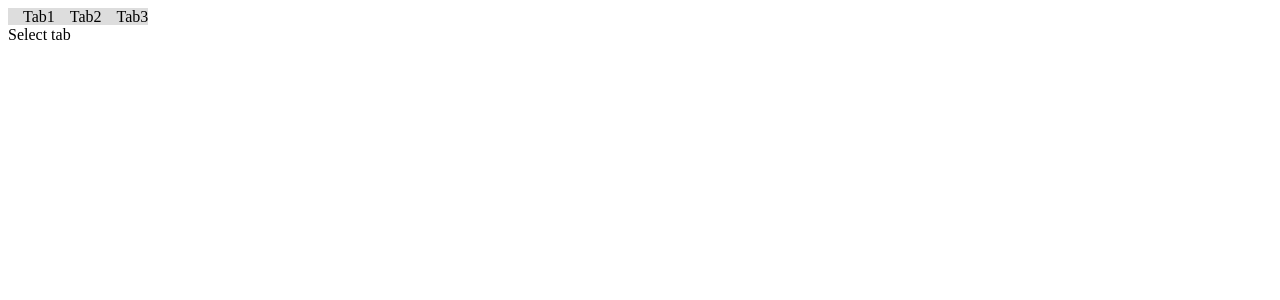
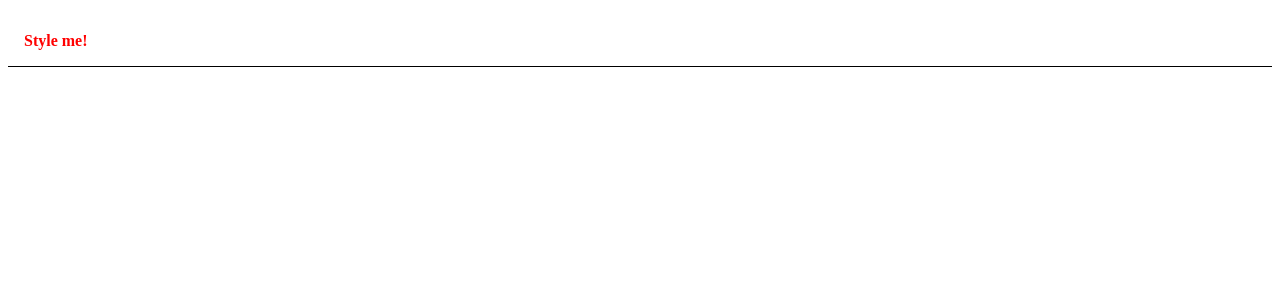
Before and after one commit to lukaszsiembida/angular, an Angular app: page / in a window 1280 px wide. Shown: the top 300 px of the page. Built offline with nearby package versions, Linux system fonts and the light colour scheme.

Commit message:
zadanie 6

```diff
--- a/src/app/app.component.html
+++ b/src/app/app.component.html
@@ -7,15 +7,17 @@
 <!--  {{i+1}}.{{movie.title}}-->
 <!--</app-my-component>-->
 
-<!--zadanie 5-->
-<div>
-  <app-tab-component [active]="isSelected(1)" (click)="setTab(1)">Tab1</app-tab-component>
-  <app-tab-component [active]="isSelected(2)" (click)="setTab(2)">Tab2</app-tab-component>
-  <app-tab-component [active]="isSelected(3)" (click)="setTab(3)">Tab3</app-tab-component>
-</div>
-<div [ngSwitch]="tab">
-<app-tab-content-component *ngSwitchCase="1">Tab content 1</app-tab-content-component>
-<app-tab-content-component *ngSwitchCase="2">Tab content 2</app-tab-content-component>
-<app-tab-content-component *ngSwitchCase="3">Tab content 3</app-tab-content-component>
-<app-tab-content-component *ngSwitchDefault>Select tab</app-tab-content-component>
-</div>
+<!--&lt;!&ndash;zadanie 5&ndash;&gt;-->
+<!--<div>-->
+<!--  <app-tab-component [active]="isSelected(1)" (click)="setTab(1)">Tab1</app-tab-component>-->
+<!--  <app-tab-component [active]="isSelected(2)" (click)="setTab(2)">Tab2</app-tab-component>-->
+<!--  <app-tab-component [active]="isSelected(3)" (click)="setTab(3)">Tab3</app-tab-component>-->
+<!--</div>-->
+<!--<div [ngSwitch]="tab">-->
+<!--<app-tab-content-component *ngSwitchCase="1">Tab content 1</app-tab-content-component>-->
+<!--<app-tab-content-component *ngSwitchCase="2">Tab content 2</app-tab-content-component>-->
+<!--<app-tab-content-component *ngSwitchCase="3">Tab content 3</app-tab-content-component>-->
+<!--<app-tab-content-component *ngSwitchDefault>Select tab</app-tab-content-component>-->
+<!--</div>-->
+
+<p style="padding: 1rem" [ngStyle]="style">Style me!</p>
--- a/src/app/app.component.ts
+++ b/src/app/app.component.ts
@@ -1,20 +1,38 @@
-import {Component} from '@angular/core';
+import {Component, OnInit} from '@angular/core';
 
 @Component({
   selector: 'app-root',
   templateUrl: './app.component.html',
   styleUrls: ['./app.component.css']
 })
-export class AppComponent {
-  tab = 0;
+export class AppComponent implements OnInit {
+  borderStyle = '1px solid black';
+  alertStyle = {
+    color: 'red',
+    fontWeight: 'bold',
+    borderBottom: this.borderStyle
+  };
 
-  setTab(num: number): void {
-    this.tab = num;
+  style: any;
+
+  setStyle(style: any): void {
+    this.style = style;
   }
 
-  isSelected(num: number): boolean {
-    return this.tab === num;
+  ngOnInit(): void {
+    this.setStyle(this.alertStyle);
   }
+
+  // zadanie 5
+  // tab = 0;
+  //
+  // setTab(num: number): void {
+  //   this.tab = num;
+  // }
+  //
+  // isSelected(num: number): boolean {
+  //   return this.tab === num;
+  // }
 
   // zadanie 4
   // topMovies = [
```
